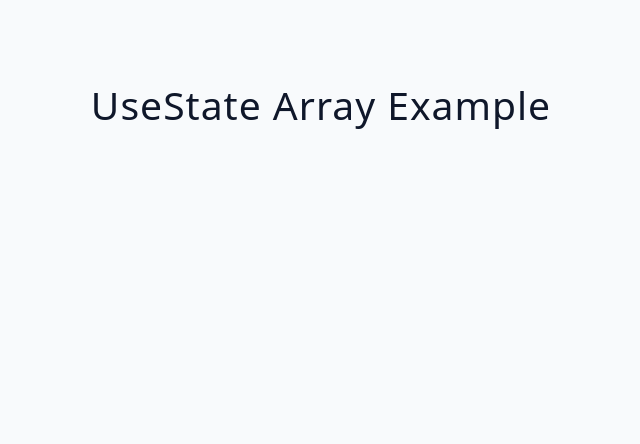
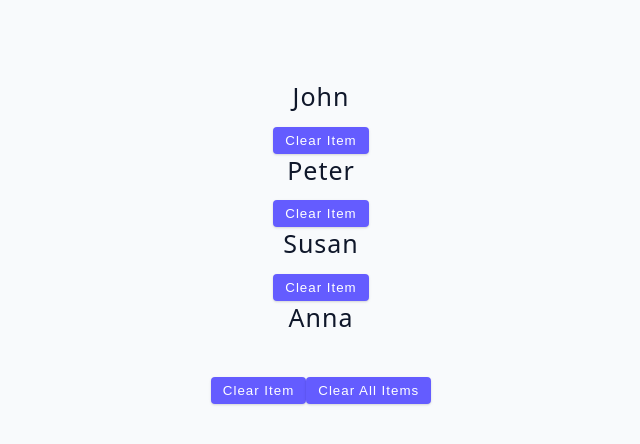
Before and after one commit to Boopalan-d3v/Learn-React, a React (Vite) app in the folder advanced-react/: page / in a window 1280 px wide. Shown: the top 444 px of the page, without its empty margins (319-959 px from the left). Built offline with nearby package versions, Linux system fonts and the light colour scheme.

Commit message:
Delete single item and multiple item

```diff
--- a/advanced-react/src/tutorial/01-useState/starter/03-useState-array.jsx
+++ b/advanced-react/src/tutorial/01-useState/starter/03-useState-array.jsx
@@ -1,5 +1,33 @@
+import { data } from "../../../data";
+import React from 'react'
+
 const UseStateArray = () => {
-  return <h2>useState array example</h2>;
+  const [people, setPeople] = React.useState(data)
+
+  const clearItem = (id) => {
+    const newPeople = people.filter((people) => people.id !== id)
+    setPeople(newPeople)
+  }
+  const clearAllItems = () => {
+    setPeople([])
+  }
+
+
+  return(
+    <>
+      {people.map((person) => {
+        const {id, name} = person
+        console.log(person);
+
+        return(<>
+          <h4 key={id}>{name}</h4>
+          <button className="btn" onClick={() => clearItem(id)}>Clear Item</button>
+          </>)
+      })}
+
+
+     <button className='btn' onClick={clearAllItems} style={{marginTop:'2rem'}}>Clear all Items</button>
+    </>);
 };
 
 export default UseStateArray;
```
